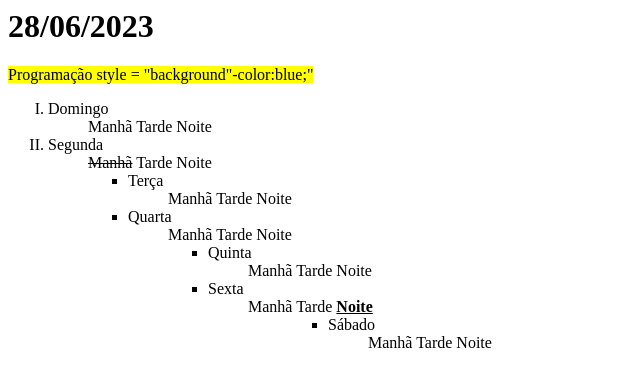
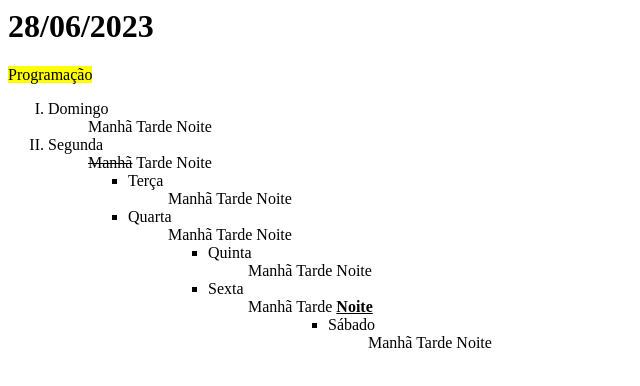
Before and after one commit to 3ouhadnskj/neymar.HTML, a plain HTML site: page index.html in a window 1280 px wide. Shown: the whole page, without its empty margins (0-640 px from the left). Drawn offline with Linux system fonts and the light colour scheme.

Commit message:
Update index.html

```diff
--- a/index.html
+++ b/index.html
@@ -7,13 +7,12 @@
     </head>
     <body>
         <h1> <strong> 28/06/2023 </strong> </h1>
-        <mark> Programação
-            style = "background"-color:blue;"
-        </mark>
+        <mark style = "background"-color:blue;"> Programação  </mark>
         <p1> <abbr title = "Petterson Cassiano de Moura Alves" PCMA </abbr> </p1>
         <p2> <ol type = "I" start = "1">
             <li> Domingo
-            <ul> Manhã
+            <ul>
+                 Manhã
                  Tarde
                  Noite
             </ul>
```
